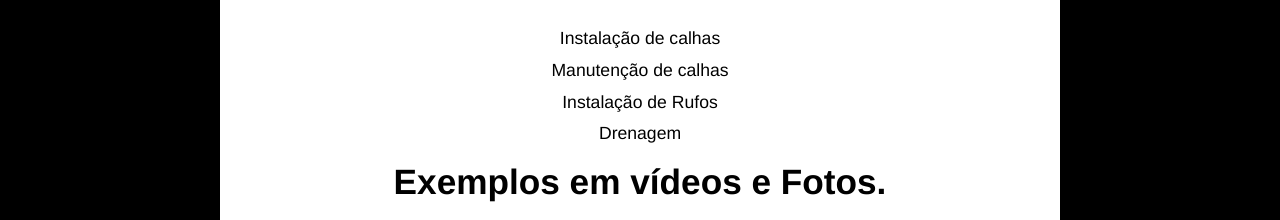
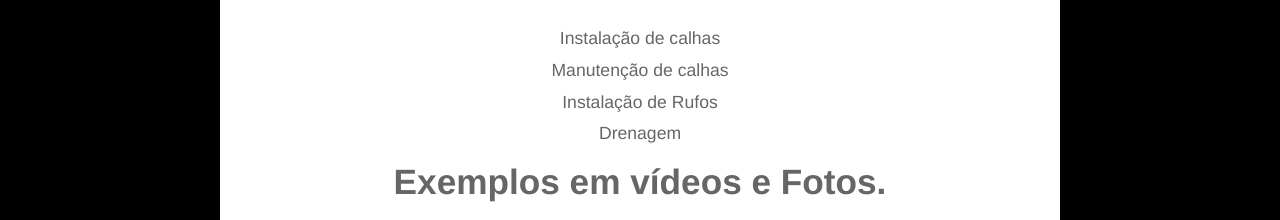
Before and after one commit to fernando1107/trebedit, a plain HTML site: page index.html in a window 1280 px wide. Shown: the part 732-952 px from the top of the page. Drawn offline with Linux system fonts and the light colour scheme.

Commit message:
Update index.html

```diff
--- a/index.html
+++ b/index.html
@@ -70,7 +70,7 @@
         }
 
         .content p {
-            color: 666666;
+            color: #666666;
             font-size: 1.1em;
             line-height: 1.8;
         }
```
